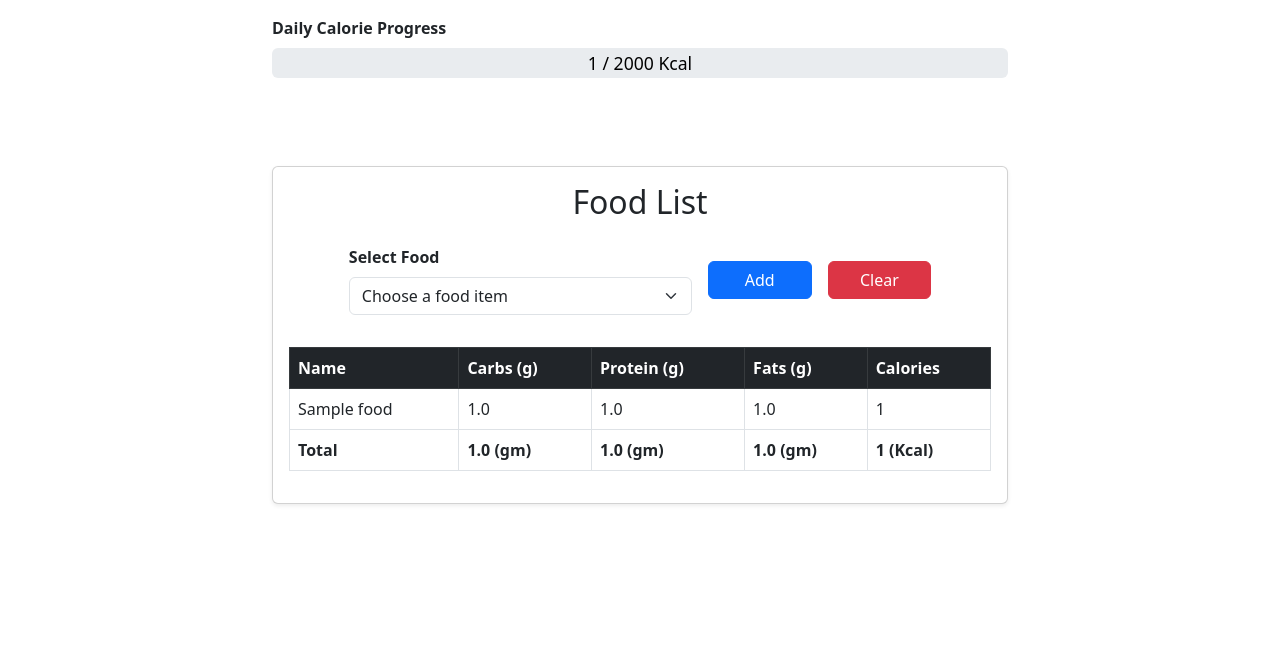
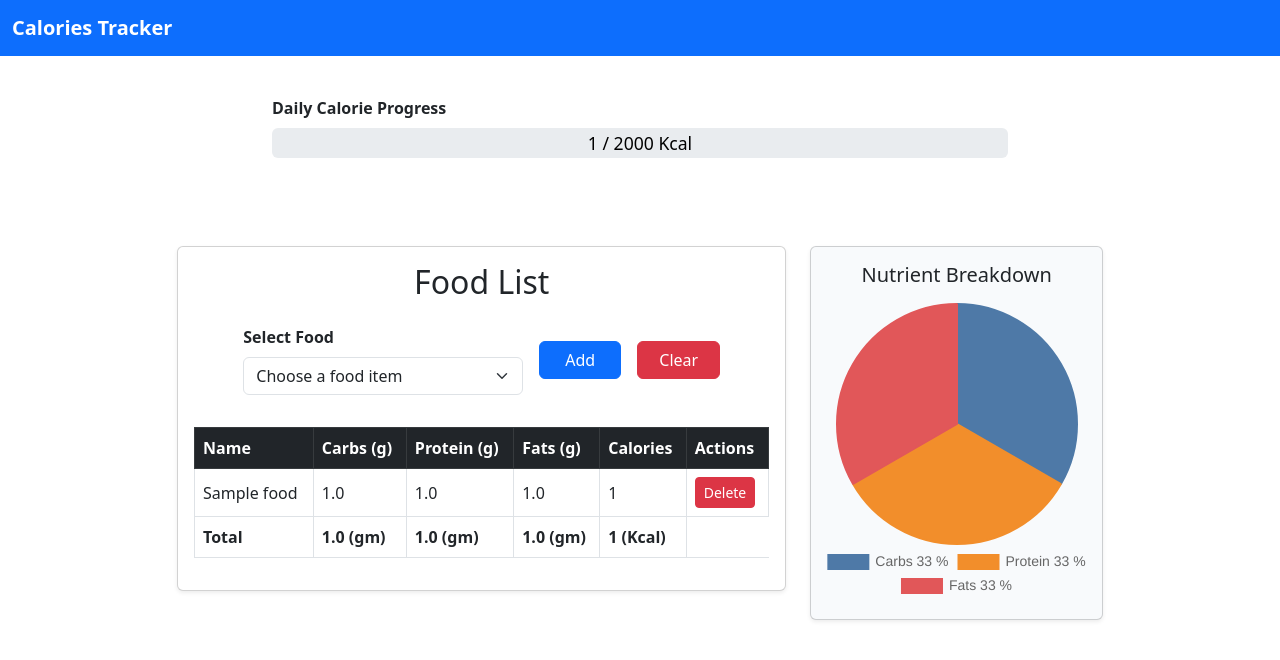
Before and after one commit to abdolbasir/calorie-count, a Django app: page /foods/ in a window 1280 px wide. Shown: the top 660 px of the page. Run offline with Django 5.2, Linux system fonts and the light colour scheme; a user stored in the database is signed in; tables that the repository leaves empty hold one stand-in row (values such as "Sample post").

Commit message:
A pie chart and a remove action added to project

```diff
--- a/myapp/static/myapp/food_list.js
+++ b/myapp/static/myapp/food_list.js
@@ -27,4 +27,46 @@ document.addEventListener('DOMContentLoaded', function() {
             }
         });
     }
+    // Chart.js Pie Chart for nutrients
+    var pie = document.getElementById('nutrientPieChart');
+    if (pie) {
+        var carbs = parseFloat(pie.getAttribute('data-carbs'));
+        var protein = parseFloat(pie.getAttribute('data-protein'));
+        var fats = parseFloat(pie.getAttribute('data-fats'));
+        var total = carbs + fats + protein
+        var ctx = pie.getContext('2d');
+        var data = {
+            labels: [`Carbs ${Math.round((carbs/total)*100)} %`, `Protein ${Math.round((protein/total)*100)} %`, `Fats ${Math.round((fats/total)*100)} %`],
+            datasets: [{
+                data: [carbs, protein, fats],
+                backgroundColor: [
+                    '#4e79a7', // Carbs - blue
+                    '#f28e2b', // Protein - orange
+                    '#e15759'  // Fats - red
+                ],
+                borderColor: [
+                    '#4e79a7',
+                    '#f28e2b',
+                    '#e15759'
+                ],
+                borderWidth: 2
+            }]
+        };
+        new Chart(ctx, {
+            type: 'pie',
+            data: data,
+            options: {
+                responsive: false,
+                plugins: {
+                    legend: {
+                        display: true,
+                        position: 'bottom',
+                        labels: {
+                            font: { size: 14 }
+                        }
+                    }
+                }
+            }
+        });
+    }
 });
--- a/myapp/templates/base.html
+++ b/myapp/templates/base.html
@@ -7,6 +7,11 @@
     <link href="https://cdn.jsdelivr.net/npm/bootstrap@5.3.0/dist/css/bootstrap.min.css" rel="stylesheet">
 </head>
 <body>
+    <nav class="navbar navbar-expand-lg navbar-dark bg-primary mb-4">
+        <div class="container-fluid">
+            <a class="navbar-brand fw-bold" href="#">Calories Tracker</a>
+        </div>
+    </nav>
     {% block content %}{% endblock %}
 </body>
 </html>
--- a/myapp/templates/myapp/food_list.html
+++ b/myapp/templates/myapp/food_list.html
@@ -17,7 +17,9 @@
 </div>
 <div class="container py-5">
     <div class="row justify-content-center">
-        <div class="col-lg-8">
+        <div class="col-lg-10">
+            <div class="row">
+                <div class="col-md-8">
                     <div class="card shadow-sm mb-4">
                         <div class="card-body">
                             <h2 class="card-title mb-4 text-center">Food List</h2>
@@ -50,6 +52,7 @@
                                             <th>Protein (g)</th>
                                             <th>Fats (g)</th>
                                             <th>Calories</th>
+                                            <th>Actions</th>
                                         </tr>
                                     </thead>
                                     <tbody>
@@ -61,6 +64,12 @@
                                                     <td>{{ item.food_consumed.protein }}</td>
                                                     <td>{{ item.food_consumed.fats }}</td>
                                                     <td>{{ item.food_consumed.calories }}</td>
+                                                    <td>
+                                                        <form method="post" action="{% url 'delete_consume' item.id %}" style="display:inline;">
+                                                            {% csrf_token %}
+                                                            <button type="submit" class="btn btn-sm btn-danger" title="Delete"><i class="bi bi-trash"></i> Delete</button>
+                                                        </form>
+                                                    </td>
                                                 </tr>
                                             {% endfor %}
                                             <tr style="background-color: #e0f7fa; font-weight: bold;">
@@ -71,7 +80,7 @@
                                                 <td>{{ sum_calories }} (Kcal)</td>
                                             </tr>
                                         {% else %}
-                                    <tr><td colspan="5" class="text-center">No foods consumed yet.</td></tr>
+                                            <tr><td colspan="6" class="text-center">No foods consumed yet.</td></tr>
                                         {% endif %}
                                     </tbody>
                                 </table>
@@ -79,7 +88,22 @@
                         </div>
                     </div>
                 </div>
+                <div class="col-md-4 d-flex align-items-center justify-content-center mb-4 mb-md-0">
+                    <div class="card shadow-sm p-3 w-100" style="background: #f8fafc;">
+                        <h5 class="text-center mb-3">Nutrient Breakdown</h5>
+                        <div class="d-flex justify-content-center align-items-center" style="min-height: 240px;">
+                            <canvas id="nutrientPieChart" width="300" height="300"
+                                data-carbs="{{ sum_carbs|default:0 }}"
+                                data-protein="{{ sum_protein|default:0 }}"
+                                data-fats="{{ sum_fats|default:0 }}">
+                            </canvas>
                         </div>
                     </div>
+                </div>
+            </div>
+        </div>
+    </div>
+</div>
+<script src="https://cdn.jsdelivr.net/npm/chart.js"></script>
 <script src="{% static 'myapp/food_list.js' %}"></script>
 {% endblock %}
--- a/myapp/urls.py
+++ b/myapp/urls.py
@@ -3,4 +3,5 @@ from . import views
 
 urlpatterns = [
     path('foods/', views.food_list, name='food_list'),
+    path('delete-consume/<int:consume_id>/', views.delete_consume, name='delete_consume'),
 ]
--- a/myapp/views.py
+++ b/myapp/views.py
@@ -1,15 +1,18 @@
-
-from django.shortcuts import render
-
-from .models import Food
-from .forms import FoodSelectForm
-
 from django.contrib.auth.decorators import login_required
-from django.shortcuts import redirect
+from django.shortcuts import render, redirect, get_object_or_404
 from .models import Food, Consume
 from .forms import FoodSelectForm
 
 from django.contrib import messages
+
+@login_required
+def delete_consume(request, consume_id):
+    consume = get_object_or_404(Consume, id=consume_id, user=request.user)
+    if request.method == 'POST':
+        consume.delete()
+        messages.success(request, 'Food entry removed.')
+    return redirect('food_list')
+
 
 @login_required
 def food_list(request):
```
Lines whose indentation alone changed are shown as unchanged.
